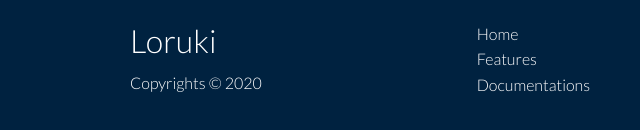
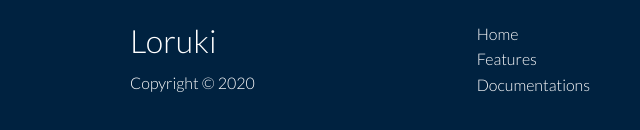
Before and after one commit to francisseverino/loruki-website, a plain HTML site: page index.html in a window 1280 px wide. Shown: the part 1843-1973 px from the top of the page, 0-640 px from the left. Drawn offline with Linux system fonts and the light colour scheme.

Commit message:
grammar fix

```diff
--- a/index.html
+++ b/index.html
@@ -159,7 +159,7 @@
             <div class="container grid grid-3">
                 <div>
                     <h1>Loruki</h1>
-                    <p>Copyrights &copy; 2020</p>
+                    <p>Copyright &copy; 2020</p>
                 </div>
                 <nav>
                     <ul>
```
